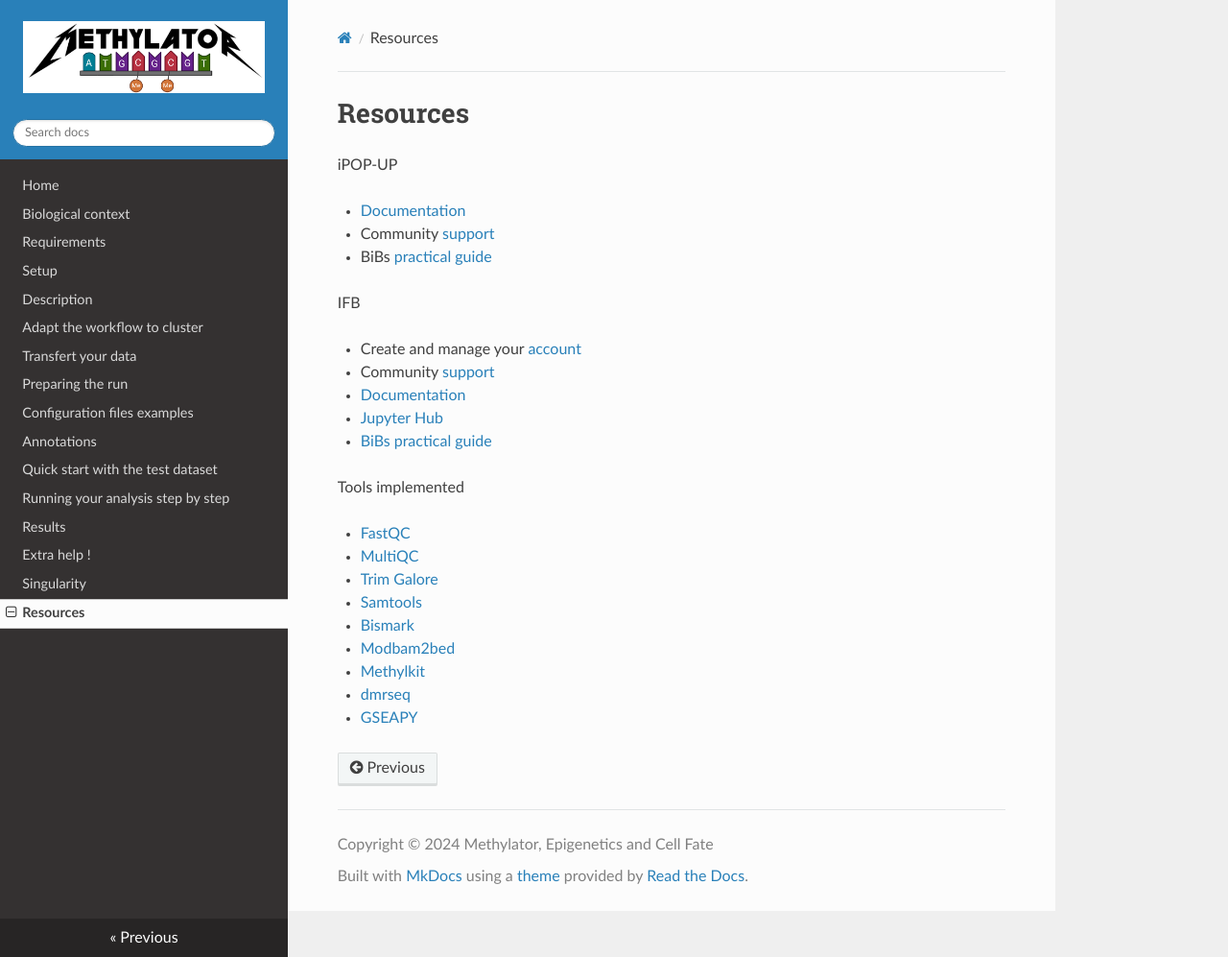
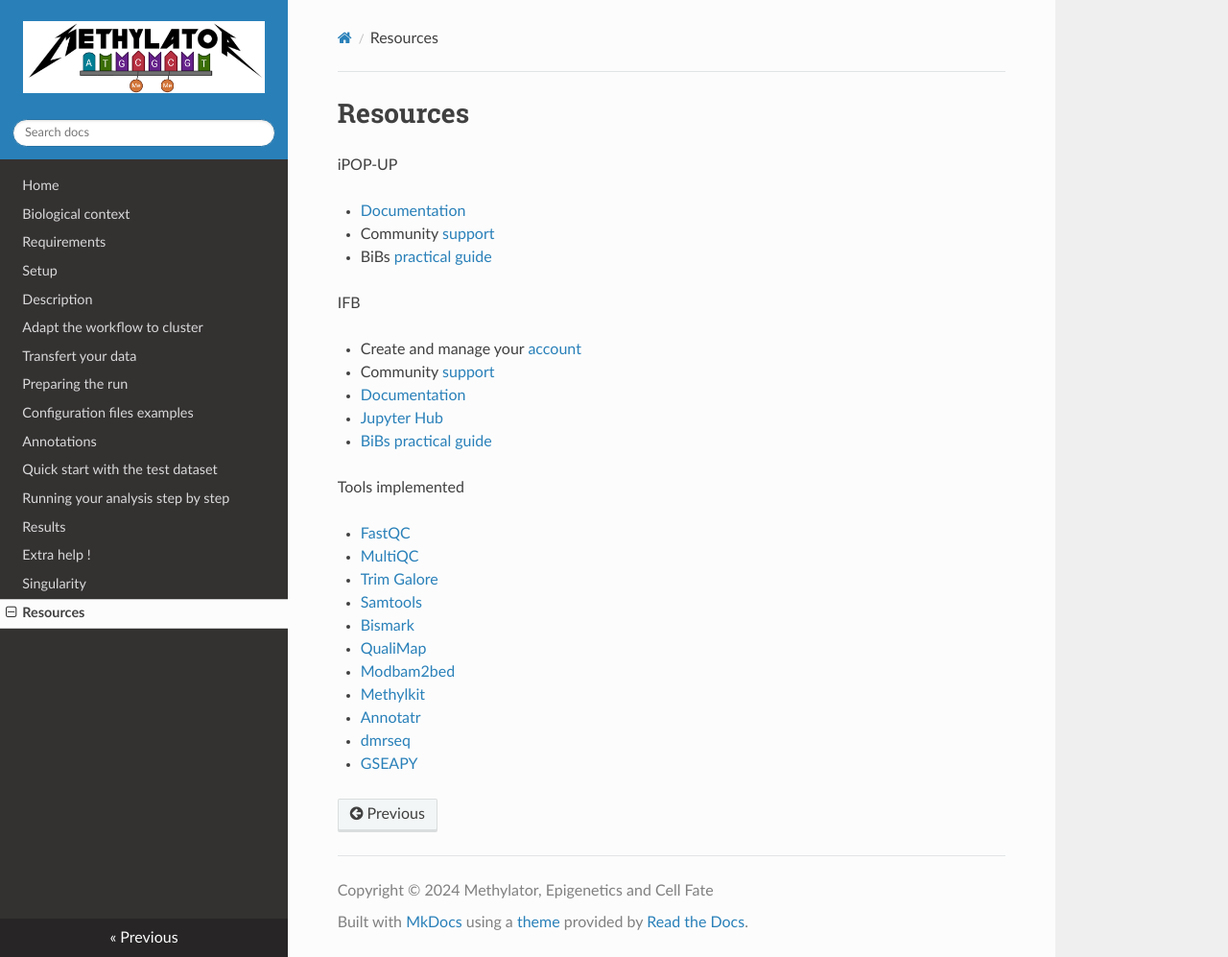
Before and after one commit to parisepigenetics/Methylator-Documentation, an MkDocs documentation site: the page built from docs/resources.md, in a window 1280 px wide and 997 px high. Shown: the whole window at 96% size. Built offline with MkDocs 1.6.1, drawn with Linux system fonts in a browser that asks for light colours; nearby versions of some CDN libraries.

Commit message:
Update resources.md

```diff
--- a/docs/resources.md
+++ b/docs/resources.md
@@ -21,7 +21,9 @@ Tools implemented
 * [Trim Galore](https://www.bioinformatics.babraham.ac.uk/projects/trim_galore/)
 * [Samtools](http://www.htslib.org/doc/samtools.html)
 * [Bismark](https://www.bioinformatics.babraham.ac.uk/projects/bismark/)
+* [QualiMap](http://qualimap.conesalab.org/)
 * [Modbam2bed](https://github.com/epi2me-labs/modbam2bed)
 * [Methylkit](https://bioconductor.org/packages/release/bioc/vignettes/methylKit/inst/doc/methylKit.html)
+* [Annotatr](https://bioconductor.org/packages/release/bioc/vignettes/annotatr/inst/doc/annotatr-vignette.html)
 * [dmrseq](https://bioconductor.org/packages/devel/bioc/vignettes/dmrseq/inst/doc/dmrseq.html)
 * [GSEAPY](https://gseapy.readthedocs.io/en/latest/)
```
